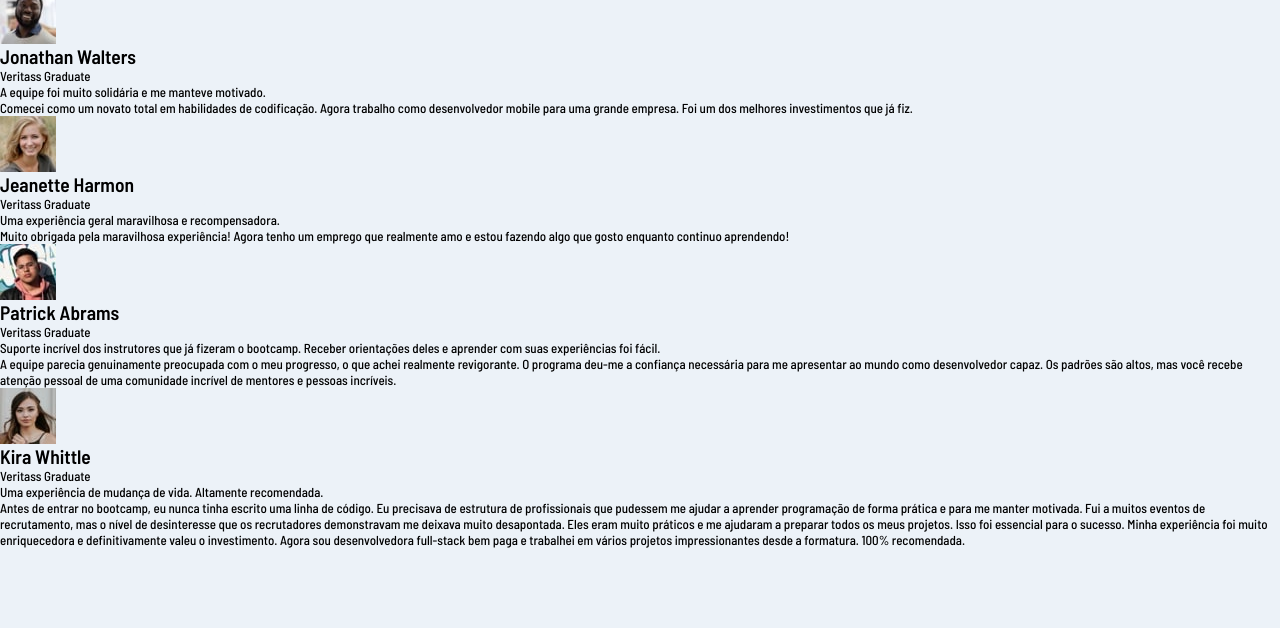
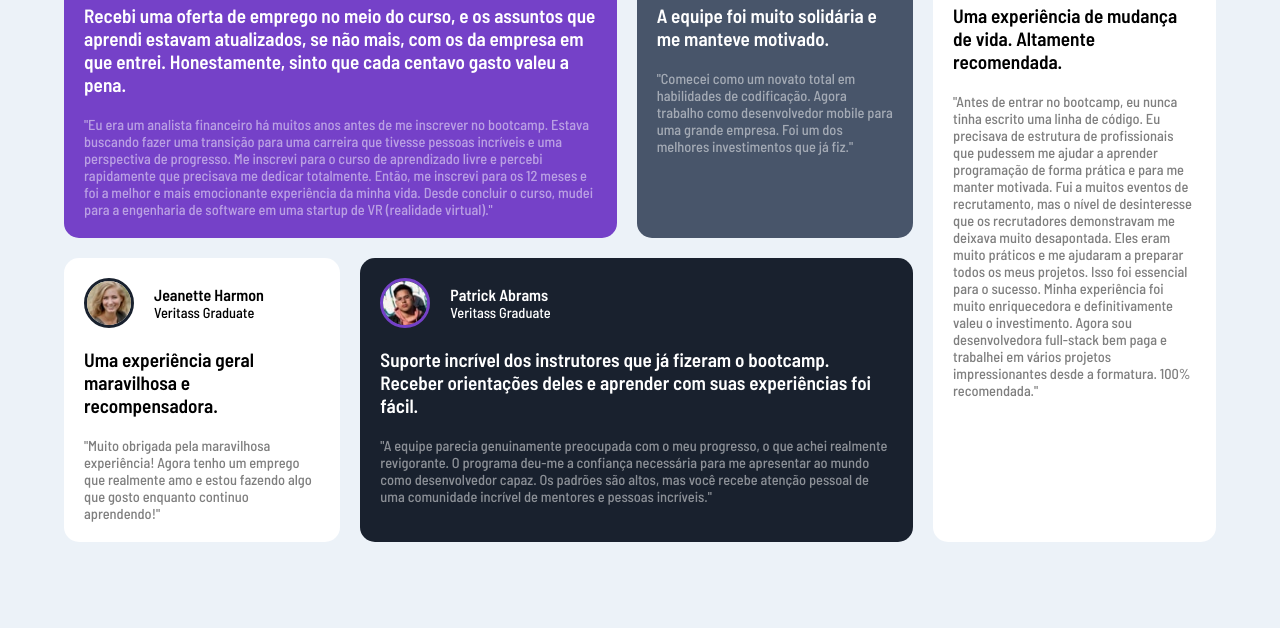
Before and after one commit to brunoclx/pagina-depoimentos, a plain HTML site: page index.html in a window 1280 px wide. Shown: the part 172-800 px from the top of the page. Drawn offline with Linux system fonts and the light colour scheme.

Commit message:
Ajustando o layout da versão desktop

```diff
--- a/assets/styles.css
+++ b/assets/styles.css
@@ -35,9 +35,122 @@ ul, ol {
 
 body{
     background-color: #ECF2F8;
+    font-family: "Barlow Semi Condensed", serif;
+    font-weight: 500;
+    font-style: normal;
+    font-size: 16px;
+    height: 100vh;
+}
 
-  font-family: "Barlow Semi Condensed", serif;
-  font-weight: 500;
-  font-style: normal;
-  font-size: 13px;
+h1{
+    display: none;
 }
+
+main{
+    display: flex;
+    justify-content: center;
+    align-items: center;
+    height: 100vh;
+}
+
+#conteudo{
+    display: grid;
+    width: 90%;
+    grid-template-columns: 3fr 1fr;
+    gap: 20px;
+}
+
+#conteudo article{
+    padding: 20px;
+    border-radius: 15px;
+    height: 100%;
+}
+
+#conteudo article header{
+    display: flex;
+    justify-content: start;
+    align-items: center;
+}
+
+#conteudo article header img{
+    width: auto;
+    height: 50px;
+    border-radius: 100%;
+    margin-right: 20px;
+}
+
+#conteudo article header h2{
+    font-size: 1em;
+}
+
+#conteudo article header p{
+    font-size: .9em;
+}
+
+#conteudo article section blockquote{
+    font-size: 1.2em;
+    font-weight: 700;
+    margin: 20px 0px;
+}
+
+#conteudo article section p{
+    font-size: .9em;
+    opacity: .5;
+}
+
+
+
+#box-esquerdo {
+    gap: 10px;
+}
+
+/* Primeira linha (par) → 2fr 1fr */
+#box-esquerdo > :nth-child(odd) {
+    display: grid;
+    grid-template-columns: 2fr 1fr;
+    gap: 20px;
+}
+
+/* Segunda linha (ímpar) → 1fr 2fr */
+#box-esquerdo > :nth-child(even) {
+    display: grid;
+    grid-template-columns: 1fr 2fr;
+    gap: 20px;
+    margin-top: 20px;
+}
+
+.bg-branco{
+    background-color: #fff;
+}
+
+.bg-branco img{
+    border: 3px solid #19212e;
+}
+
+.bg-roxo{
+    background-color: #7541c8;
+}
+
+.bg-roxo img{
+    border: 3px solid #fff;
+}
+
+.bg-cinza{
+    background-color: #48556a;
+}
+
+.bg-cinza img{
+    border: 3px solid #7541c8;
+}
+
+.bg-cinza-escuro{
+    background-color: #19212e;
+}
+
+.bg-cinza-escuro img{
+    border: 3px solid #7541c8;
+}
+
+.bg-roxo, .bg-cinza, .bg-cinza-escuro{
+    color: #fff;
+}
--- a/index.html
+++ b/index.html
@@ -8,61 +8,82 @@
     </head>
     <body>
         <main>
-           <article>
+            <h1>Página de depoimentos</h1>
+            <section id="conteudo">
+                <div id="box-esquerdo">
+                    <div>
+                        <article class="bg-roxo">
                             <header>
                                 <img src="assets/image-daniel.jpg" alt="Foto do Daniel Clifford">
+                                <div>
                                     <h2>Daniel Clifford</h2>
                                     <p>Veritass Graduate</p>
+                                </div>
                             </header>
                             <section>
-                <p>Recebi uma oferta de emprego no meio do curso, e os assuntos que aprendi estavam atualizados, se não mais, com os da empresa em que entrei. Honestamente, sinto que cada centavo gasto valeu a pena.</p>
-                <p><blockquote>Eu era um analista financeiro há muitos anos antes de me inscrever no bootcamp. Estava buscando fazer uma transição para uma carreira que tivesse pessoas incríveis e uma perspectiva de progresso. Me inscrevi para o curso de aprendizado livre e percebi rapidamente que precisava me dedicar totalmente. Então, me inscrevi para os 12 meses e foi a melhor e mais emocionante experiência da minha vida. Desde concluir o curso, mudei para a engenharia de software em uma startup de VR (realidade virtual).</blockquote></p>
+                                <blockquote>Recebi uma oferta de emprego no meio do curso, e os assuntos que aprendi estavam atualizados, se não mais, com os da empresa em que entrei. Honestamente, sinto que cada centavo gasto valeu a pena.</blockquote>
+                                <p>"Eu era um analista financeiro há muitos anos antes de me inscrever no bootcamp. Estava buscando fazer uma transição para uma carreira que tivesse pessoas incríveis e uma perspectiva de progresso. Me inscrevi para o curso de aprendizado livre e percebi rapidamente que precisava me dedicar totalmente. Então, me inscrevi para os 12 meses e foi a melhor e mais emocionante experiência da minha vida. Desde concluir o curso, mudei para a engenharia de software em uma startup de VR (realidade virtual)."</p>
                             </section>
                         </article>
-           <article>
+                        <article class="bg-cinza">
                             <header>
                                 <img src="assets/image-jonathan.jpg" alt="Foto do Jonathan">
+                                <div>
                                     <h2>Jonathan Walters</h2>
                                     <p>Veritass Graduate</p>
+                                </div>
                             </header>
                             <section>
-                <p>A equipe foi muito solidária e me manteve motivado.</p>
-                <p><blockquote>Comecei como um novato total em habilidades de codificação. Agora trabalho como desenvolvedor mobile para uma grande empresa. Foi um dos melhores investimentos que já fiz.</blockquote></p>
+                                <blockquote>A equipe foi muito solidária e me manteve motivado.</blockquote>
+                                <p>"Comecei como um novato total em habilidades de codificação. Agora trabalho como desenvolvedor mobile para uma grande empresa. Foi um dos melhores investimentos que já fiz."</p>
                             </section>
                         </article>
-           <article>
+                    </div>
+                    <div>
+                        <article class="bg-branco">
                             <header>
                                 <img src="assets/image-jeanette.jpg" alt="Foto da Jeanette">
+                                <div>
                                     <h2>Jeanette Harmon</h2>
                                     <p>Veritass Graduate</p>
+                                </div>
                             </header>
                             <section>
-                <p>Uma experiência geral maravilhosa e recompensadora.</p>
-                <p><blockquote>Muito obrigada pela maravilhosa experiência! Agora tenho um emprego que realmente amo e estou fazendo algo que gosto enquanto continuo aprendendo!</blockquote></p>
+                                <blockquote>Uma experiência geral maravilhosa e recompensadora.</blockquote>
+                                <p>"Muito obrigada pela maravilhosa experiência! Agora tenho um emprego que realmente amo e estou fazendo algo que gosto enquanto continuo aprendendo!"</p>
                             </section>
                         </article>
-           <article>
+                        <article class="bg-cinza-escuro">
                             <header>
                                 <img src="assets/image-patrick.jpg" alt="Foto do Patrick">
+                                <div>
                                     <h2>Patrick Abrams</h2>
                                     <p>Veritass Graduate</p>
+                                </div>
                             </header>
                             <section>
-                <p>Suporte incrível dos instrutores que já fizeram o bootcamp. Receber orientações deles e aprender com suas experiências foi fácil.</p>
-                <p><blockquote>A equipe parecia genuinamente preocupada com o meu progresso, o que achei realmente revigorante. O programa deu-me a confiança necessária para me apresentar ao mundo como desenvolvedor capaz. Os padrões são altos, mas você recebe atenção pessoal de uma comunidade incrível de mentores e pessoas incríveis.</blockquote></p>
+                                <blockquote>Suporte incrível dos instrutores que já fizeram o bootcamp. Receber orientações deles e aprender com suas experiências foi fácil.</blockquote>
+                                <p>"A equipe parecia genuinamente preocupada com o meu progresso, o que achei realmente revigorante. O programa deu-me a confiança necessária para me apresentar ao mundo como desenvolvedor capaz. Os padrões são altos, mas você recebe atenção pessoal de uma comunidade incrível de mentores e pessoas incríveis."</p>
                             </section>
                         </article>
-           <article>
+                    </div>
+                </div>
+                <div id="box-direito">
+                    <article class="bg-branco">
                         <header>
                             <img src="assets/image-kira.jpg" alt="Foto da Kira">
+                            <div>
                                 <h2>Kira Whittle</h2>
                                 <p>Veritass Graduate</p>
+                            </div>
                         </header>
                         <section>
-                <p>Uma experiência de mudança de vida. Altamente recomendada.</p>
-                <p><blockquote>Antes de entrar no bootcamp, eu nunca tinha escrito uma linha de código. Eu precisava de estrutura de profissionais que pudessem me ajudar a aprender programação de forma prática e para me manter motivada. Fui a muitos eventos de recrutamento, mas o nível de desinteresse que os recrutadores demonstravam me deixava muito desapontada. Eles eram muito práticos e me ajudaram a preparar todos os meus projetos. Isso foi essencial para o sucesso. Minha experiência foi muito enriquecedora e definitivamente valeu o investimento. Agora sou desenvolvedora full-stack bem paga e trabalhei em vários projetos impressionantes desde a formatura. 100% recomendada.</blockquote></p>
+                            <blockquote>Uma experiência de mudança de vida. Altamente recomendada.</blockquote>
+                            <p>"Antes de entrar no bootcamp, eu nunca tinha escrito uma linha de código. Eu precisava de estrutura de profissionais que pudessem me ajudar a aprender programação de forma prática e para me manter motivada. Fui a muitos eventos de recrutamento, mas o nível de desinteresse que os recrutadores demonstravam me deixava muito desapontada. Eles eram muito práticos e me ajudaram a preparar todos os meus projetos. Isso foi essencial para o sucesso. Minha experiência foi muito enriquecedora e definitivamente valeu o investimento. Agora sou desenvolvedora full-stack bem paga e trabalhei em vários projetos impressionantes desde a formatura. 100% recomendada."</p>
                         </section>
                     </article>
+                </div>
+            </section>
         </main>
     </body>
 </html>
```
Lines whose indentation alone changed are shown as unchanged.
